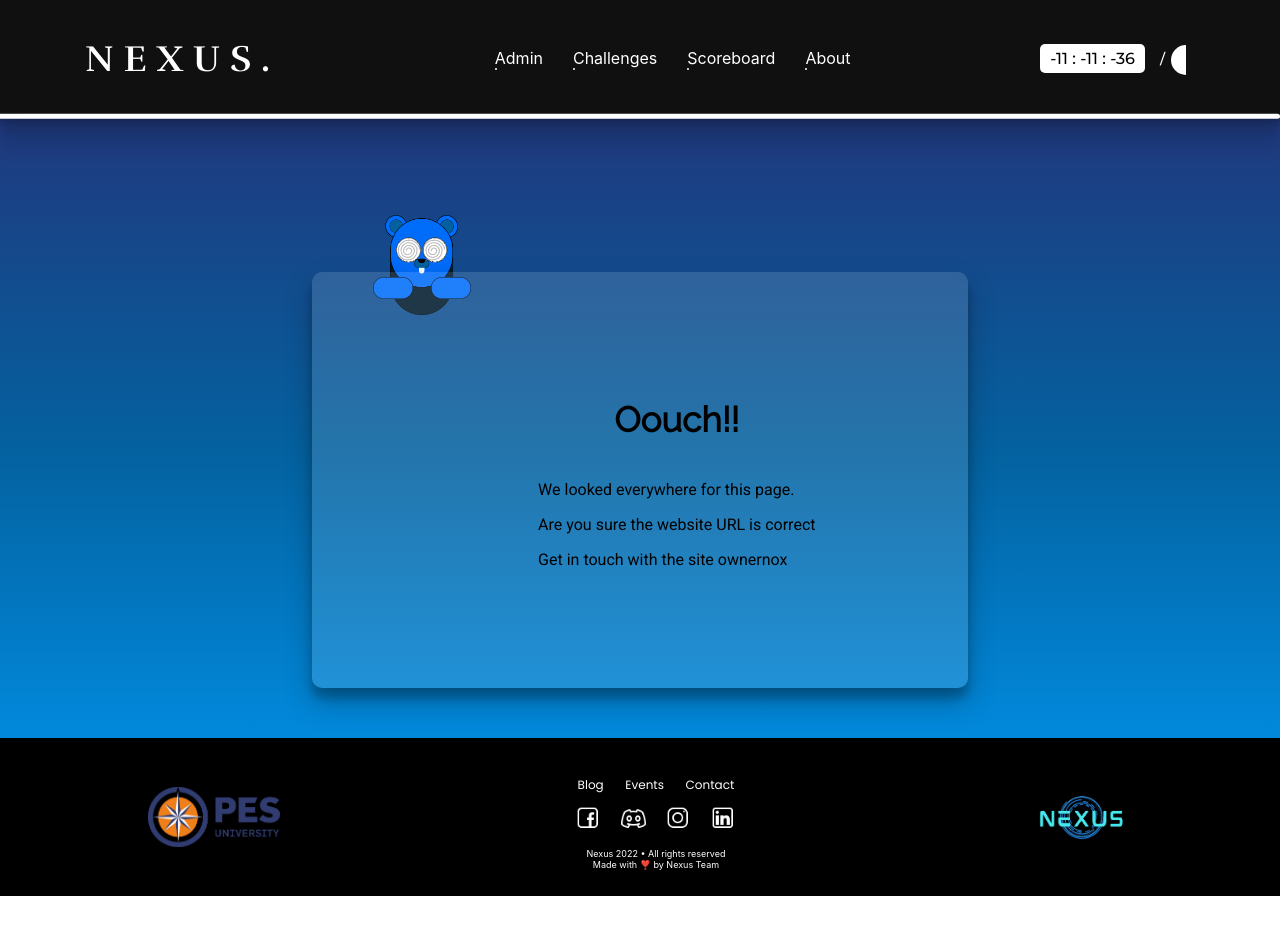
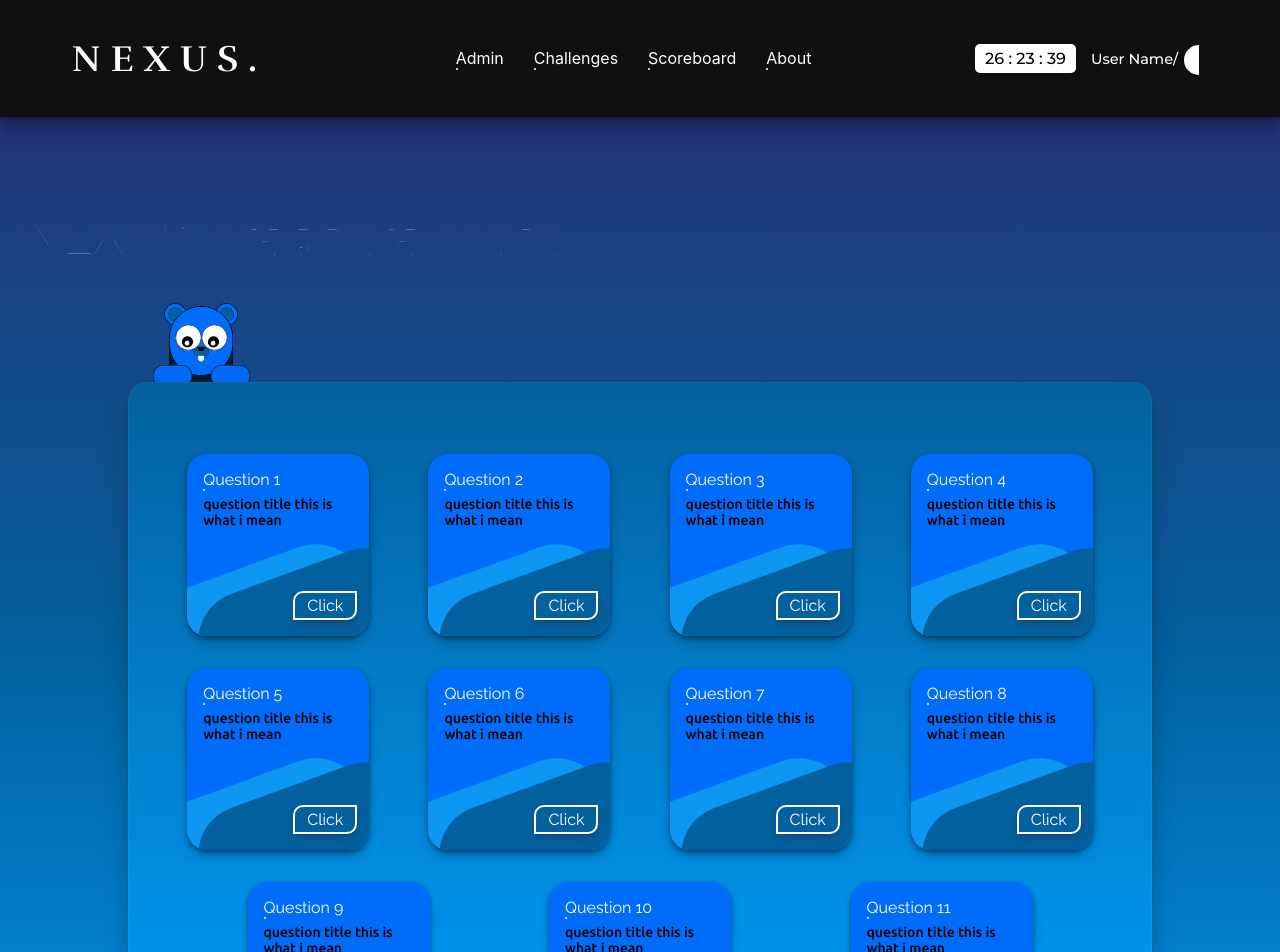
Before and after one commit to Nexus-PES/NexusTreasureHunt, a React (Create React App) app: page /NexusTreasureHunt/challenges in a window 1280 px wide. Shown: the top 952 px of the page. Before the commit the page ends 896 px from the top, so only its background shows below. Built offline with nearby package versions, Linux system fonts and the light colour scheme; a web font is replaced by a local one.

Commit message:
Fix linking of wabpages, provide styling to the challenges page

```diff
--- a/src/App.css
+++ b/src/App.css
@@ -51,7 +51,6 @@
   justify-content: space-around;
   box-shadow: rgba(0, 0, 0, 0.09) 0px 2px 1px, rgba(0, 0, 0, 0.09) 0px 4px 2px, rgba(0, 0, 0, 0.09) 0px 8px 4px, rgba(0, 0, 0, 0.09) 0px 16px 8px, rgba(0, 0, 0, 0.09) 0px 32px 16px;
   z-index: 2;
-  /* z-index:;2 */
 }
 
 .header_title {
@@ -98,45 +97,61 @@
   /* background-color:#fff; */
   border-radius: 2px;
   height: 22px;
-  /* color:#000; */
   font-family: 'Montserrat', sans-serif;
 }
 
 .time_remaining_block {
   margin: 0 15px;
   font-family: 'Montserrat', sans-serif;
-  /* border:2px solid #fff; */
   padding: 5px 10px;
   border-radius: 5px;
   color: #000;
   background-color: #fff;
 }
 
+/* -------------hero animate--------------- */
+
 .hero_animate_comp {
-  margin-top: -5px;
+  margin: 0px auto 20px;
   height: 30vh;
   font-family: 'Montserrat', sans-serif;
   z-index: 1;
 }
-
-
-/* ----------bear------------ */
 
 .hero_animate_content {
   display: flex;
   justify-content: flex-start;
   align-items: center;
   height: 100%;
-  /* background-color:inherit; */
-  color: #fff;
+  color: transparent;
+  font-weight: bolder;
   margin: 0 20px;
   user-select: none;
   -moz-user-select: none;
   -khtml-user-select: none;
   -webkit-user-select: none;
   -o-user-select: none;
-  font-size: 32px;
+  font-size: 55px;
+  /* -webkit-text-fill-color: transparent;
+  -webkit-text-stroke-width: 5px; */
+  -webkit-text-stroke: 0.01px #fff;
+  user-select: none;
+  -moz-user-select: none;
+  -khtml-user-select: none;
+  -webkit-user-select: none;
+  -o-user-select: none;
+  /* font-family: 'Fauna One', serif; */
+  /* font-family: 'Julius Sans One', sans-serif; */
+  /* font-family: 'Montserrat', sans-serif; */
+  /* font-family: 'Nunito', sans-serif; */
+  /* font-family: 'Poppins', sans-serif; */
+  /* font-family: 'PT Serif', serif; */
+  font-family: 'Roboto', sans-serif;
+  /* font-family: 'Ubuntu', sans-serif; */
+  /* font-family: 'Raleway', sans-serif; */
 }
+
+/* ----------nox------------ */
 
 .bear_comp {
   position: relative;
@@ -316,10 +331,6 @@
   width: 45px;
 }
 
-
-
-
-
 /* .close_eyes:nth-child(1){
   top:12px;
   transform:rotate(-30deg);
@@ -352,10 +363,6 @@
   box-shadow: rgba(0, 0, 0, 0.2) 0px 12px 28px 0px, rgba(0, 0, 0, 0.1) 0px 2px 4px 0px, rgba(255, 255, 255, 0.05) 0px 0px 0px 1px inset;
   border-radius: 20px;
   background-image: linear-gradient(#04619f, #009ffd);
-  /* margin:20px; */
-  /* width:100vw; */
-  /* background-color: rgb(256, 256, 256, 0.05); */
-  /* background-color: #fff; */
   filter: blue(12px);
 }
 
@@ -368,7 +375,6 @@
   align-content: center;
   z-index: 1;
   width: auto;
-  /* font-family: 'Rufina', serif; */
 }
 
 /*------------- card -------------*/
@@ -385,7 +391,6 @@
   overflow: hidden;
   box-shadow: rgba(0, 0, 0, 0.15) 0px 15px 25px, rgba(0, 0, 0, 0.05) 0px 5px 10px;
   transition: all ease-out 500ms;
-  /* box-shadow: rgba(0, 0, 0, 0.25) 0px 0.0625em 0.0625em, rgba(0, 0, 0, 0.25) 0px 0.125em 0.5em, rgba(255, 255, 255, 0.1) 0px 0px 0px 1px inset; */
   box-shadow: rgba(0, 0, 0, 0.4) 0px 2px 4px, rgba(0, 0, 0, 0.3) 0px 7px 13px -3px, rgba(0, 0, 0, 0.2) 0px -3px 0px inset;
 }
 
@@ -409,7 +414,6 @@
 
 .card_comp:hover .card_ques_underline {
   width: 80%;
-
 }
 
 .card_decoration,
@@ -437,7 +441,10 @@
 }
 
 .card_comp:hover {
-  box-shadow: rgba(0, 0, 0, 0.19) 0px 10px 20px, rgba(0, 0, 0, 0.23) 0px 6px 6px;
+  /* box-shadow: rgba(0, 0, 0, 0.19) 0px 10px 20px, rgba(0, 0, 0, 0.23) 0px 6px 6px; */
+  transform: scale(1.05);
+  /* box-shadow: rgba(14, 30, 37, 0.12) 0px 2px 4px 0px, rgba(14, 30, 37, 0.32) 0px 2px 16px 0px; */
+  box-shadow: rgba(0, 0, 0, 0.56) 0px 15px 35px 3.5px;
 }
 
 .card_comp:hover .card_decoration {
@@ -521,7 +528,7 @@
   color: #fff;
   text-decoration: none;
   font-weight: 500;
-  /* font-family: 'Poppins', sans-serif; */
+  font-family: 'Poppins', sans-serif;
 }
 
 .footer_sites {
@@ -535,7 +542,7 @@
   align-items: center;
   justify-content: center;
   font-size: 9px;
-  /* font-family: 'Poppins', sans-serif; */
+  font-family: 'Poppins', sans-serif;
 }
 
 .footer_social_icons {
@@ -548,6 +555,8 @@
   height: 27px;
   width: 27px;
 }
+
+/* ----------Hero animate------------- */
 
 .hero_pattern_container {
   text-align: center;
@@ -573,10 +582,7 @@
   color: #fff;
 }
 
-.pattern1 {
-  fill: green;
-}
-
+/* ------------------svg---------------- */
 .pattern2 {
   color: #101010;
 }
@@ -589,22 +595,11 @@
   color: #101010;
 }
 
-
 @media only screen and (max-width: 1100px) {
   .time_remaining_block {
     display: none;
   }
 }
-
-/* font-family: 'Roboto', sans-serif; */
-/* font-family: 'Julius Sans One', sans-serif; */
-/* font-family: 'Montserrat', sans-serif; */
-/* font-family: 'Nunito', sans-serif; */
-/* font-family: 'Poppins', sans-serif; */
-/* font-family: 'PT Serif', serif; */
-/* font-family: 'Rufina', serif; */
-/* font-family: 'Ubuntu', sans-serif; */
-/* font-family: 'Raleway', sans-serif; */
 
 /* ---------form--------- */
 
@@ -664,7 +659,6 @@
   align-items: left;
   justify-content: flex-start;
   font-size: 13px;
-  /* height:90px; */
   margin:5px 20px;
 }
 
@@ -716,10 +710,18 @@
   transition: all ease-in 200ms;
 }
 
+.login_link{
+  text-decoration: none;
+  color:#00112F;
+}
+
 .logincard_btn:hover,.logincard_btn:focus-within {
   background-color: #00112F;
+  border-radius: 10px 0 10px 0;
+}
+
+.logincard_btn:hover .login_link, .logincard_btn:focus-within .login_link{
   color: #fff;
-  border-radius: 10px 0 10px 0;
 }
 
 .nox_login {
--- a/src/App.js
+++ b/src/App.js
@@ -14,13 +14,12 @@ function App() {
   return (
     <BrowserRouter>
       <Routes>
-        {/* <Route path="/NexusTreasureHunt" element={<Challenges />} /> */}
         <Route path="/NexusTreasureHunt" element={<Login />} />
-        <Route path="/admin" element={<Admin />}/>
-        <Route path="/about" element={<About />}/>
-        <Route path="/challenges" element={<Challenges />}/>
-        <Route path="/scoreboard" element={<Scoreboard />} />
-        <Route path="/challenges/question1" element={<Question1 />} />
+        <Route path="/NexusTreasureHunt/challenges" element={<Challenges />}/>
+        <Route path="NexusTreasureHunt/admin" element={<Admin />}/>
+        <Route path="NexusTreasureHunt/about" element={<About />}/>
+        <Route path="NexusTreasureHunt/scoreboard" element={<Scoreboard />} />
+        <Route path="NexusTreasureHunt/challenges/question1" element={<Question1 />} />
         <Route path="/ques" element={<Question />} />
         <Route path="*" element={<PageNotFound />} />
       </Routes>
--- a/src/components/Header.jsx
+++ b/src/components/Header.jsx
@@ -12,10 +12,10 @@ export default function Header(props) {
                 <h2 className="header_title">NEXUS.</h2>
                 {/* <div className="navbar_comp"> */}
                 <ul className="navbar_ribbon">
-                    <li><NavLinks nav_href='/admin'>Admin</NavLinks></li>
-                    <li><NavLinks nav_href='/challenges'>Challenges</NavLinks></li>
-                    <li><NavLinks nav_href='/scoreboard'>Scoreboard</NavLinks></li>
-                    <li><NavLinks nav_href='/about'>About</NavLinks></li>
+                    <li><NavLinks nav_href='/NexusTreasureHunt/admin'>Admin</NavLinks></li>
+                    <li><NavLinks nav_href='/NexusTreasureHunt/challenges'>Challenges</NavLinks></li>
+                    <li><NavLinks nav_href='/NexusTreasureHunt/scoreboard'>Scoreboard</NavLinks></li>
+                    <li><NavLinks nav_href='/NexusTreasureHunt/about'>About</NavLinks></li>
                 </ul>
                 {/* </div> */}
                 <div className="header_left">
--- a/src/components/HeroAnimate.jsx
+++ b/src/components/HeroAnimate.jsx
@@ -4,7 +4,7 @@ import React from 'react'
 export default function Hero_animate(props) {
   return (
     <div className="hero_animate_comp">
-      <div className="hero_animate_content" contentEditable="true">
+      <div className="hero_animate_content">
         {props.title}
       </div>
       <div className="hero_pattern_container">
--- a/src/components/LoginCard.jsx
+++ b/src/components/LoginCard.jsx
@@ -2,6 +2,8 @@ import React from 'react'
 import Bear from './Bear'
 import login_user from "../images/icons8-customer.png"
 import login_pass from "../images/icons8-lock.png"
+// import {Link} from "react-router-dom"
+import NavLinks from './NavLinks'
 
 export default function LoginCard() {
     return (
@@ -25,7 +27,7 @@ export default function LoginCard() {
                     </div>
                 </div>
                 <div className="logincard_btn_div">
-                    <button className="logincard_btn">Login</button>
+                    <button className="logincard_btn"><NavLinks className="login_link" nav_href='/NexusTreasureHunt/challenges'>Admin</NavLinks></button>
                 </div>
             </form>
         </div>
--- a/src/components/Main.jsx
+++ b/src/components/Main.jsx
@@ -13,16 +13,16 @@ function Title() {
             <Bear className="nox_main" eyes_animate="eye_roll" eyes="display_eyes" arm_animate="close_eyes"/>
             <div className="main_cards_container">
                 <Card qnumber="1" title="question title this is what i mean"  que_no="./question1"/>
-                <Card qnumber="2" title="question title this is what i mean"  que_no="/question1"/>
-                <Card qnumber="3" title="question title this is what i mean"  que_no="./question1"/>
-                <Card qnumber="4" title="question title this is what i mean"  que_no="./question1"/>
-                <Card qnumber="5" title="question title this is what i mean"  que_no="./question1"/>
-                <Card qnumber="6" title="question title this is what i mean"  que_no="./question1"/>
-                <Card qnumber="7" title="question title this is what i mean"  que_no="./question1"/>
-                <Card qnumber="8" title="question title this is what i mean"  que_no="./question1"/>
-                <Card qnumber="9" title="question title this is what i mean"  que_no="./question1"/>
-                <Card qnumber="10" title="question title this is what i mean"  que_no="./question1"/>
-                <Card qnumber="11" title="question title this is what i mean"  que_no="./question1"/>
+                <Card qnumber="2" title="question title this is what i mean"  que_no="/question2"/>
+                <Card qnumber="3" title="question title this is what i mean"  que_no="./question3"/>
+                <Card qnumber="4" title="question title this is what i mean"  que_no="./question4"/>
+                <Card qnumber="5" title="question title this is what i mean"  que_no="./question5"/>
+                <Card qnumber="6" title="question title this is what i mean"  que_no="./question6"/>
+                <Card qnumber="7" title="question title this is what i mean"  que_no="./question7"/>
+                <Card qnumber="8" title="question title this is what i mean"  que_no="./question8"/>
+                <Card qnumber="9" title="question title this is what i mean"  que_no="./question9"/>
+                <Card qnumber="10" title="question title this is what i mean"  que_no="./question10"/>
+                <Card qnumber="11" title="question title this is what i mean"  que_no="./question11"/>
 
             </div>
         </div>
--- a/src/components/Time.jsx
+++ b/src/components/Time.jsx
@@ -1,5 +1,5 @@
 const hours = 26;
-const start = 1667497000636;
+const start = 1667628656003;
 
 const startTime = (start/1000).toFixed(0);
 const finalTime = (start/1000+hours*3600).toFixed(0);
--- a/src/index.js
+++ b/src/index.js
@@ -10,8 +10,4 @@ root.render(
     <App />
   </React.StrictMode>
 );
-
-// If you want to start measuring performance in your app, pass a function
-// to log results (for example: reportWebVitals(console.log))
-// or send to an analytics endpoint. Learn more: https://bit.ly/CRA-vitals
 reportWebVitals();
```
